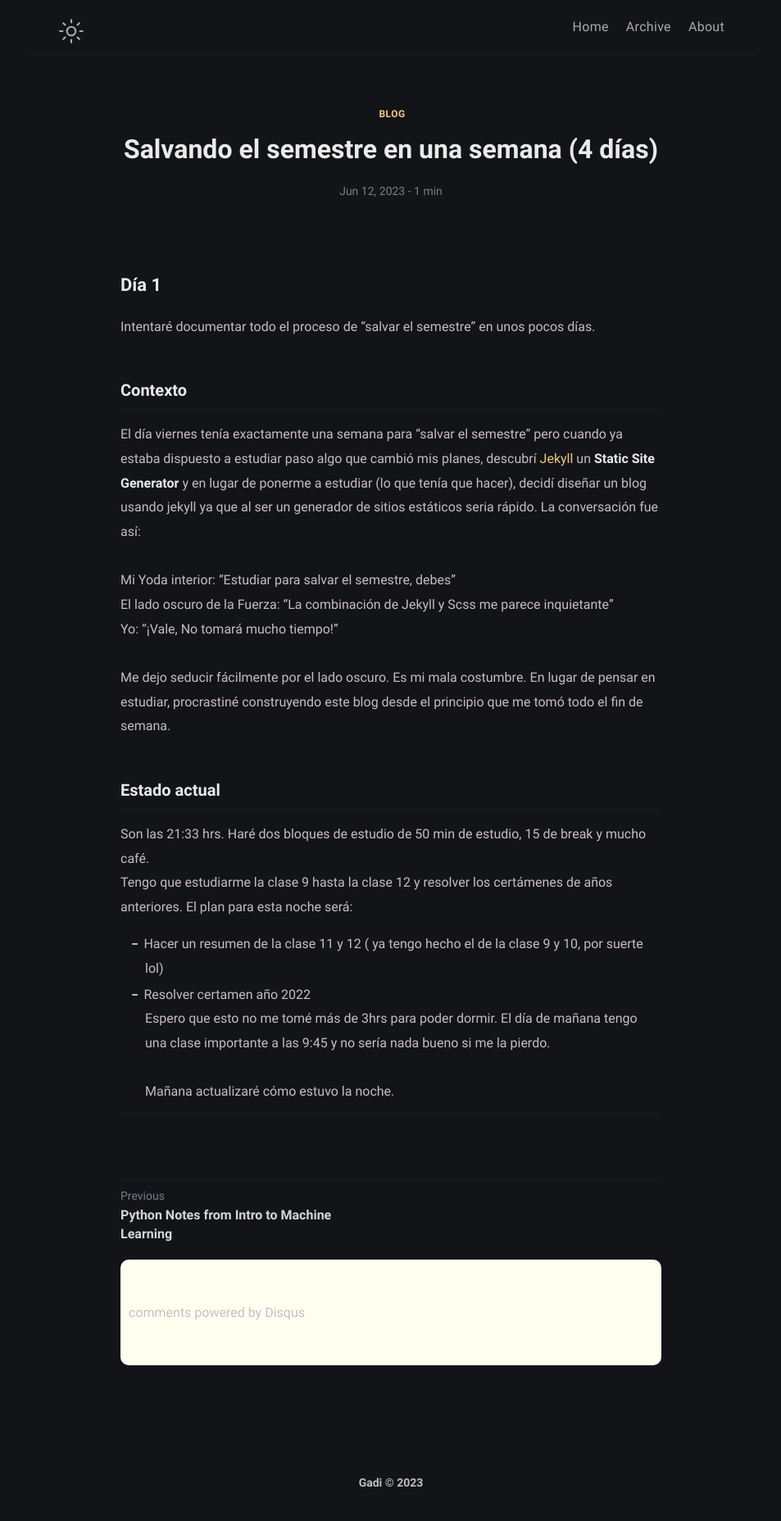
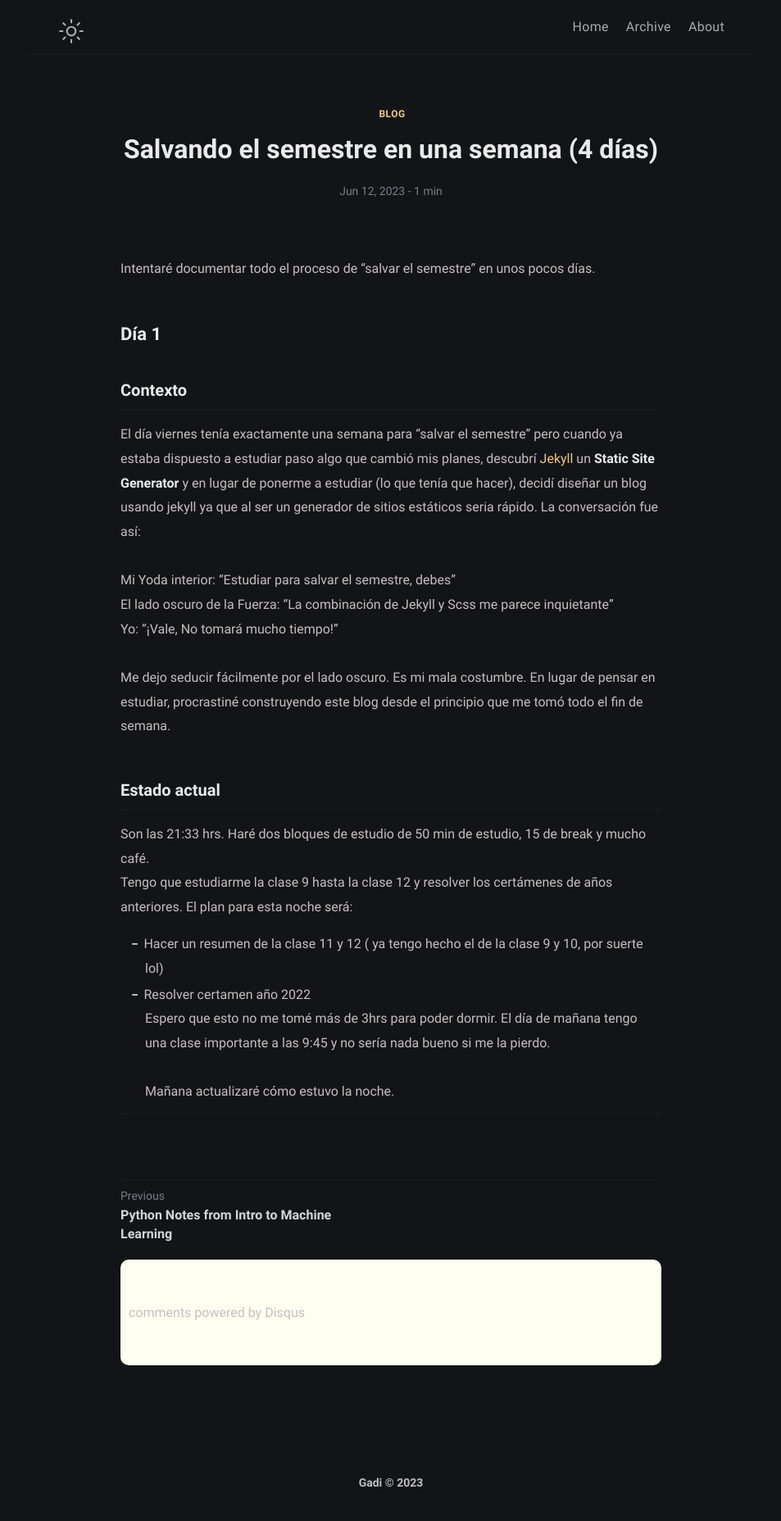
Before and after one commit to gadivalr/mess, a Jekyll site: the page built from _posts/2023-06-12-salvando-semestre.md, in a window 1280 px wide. Shown: the whole page at 82% size, without its empty margins (163-1116 px from the left). Built offline with Jekyll 4.4.1, drawn with Linux system fonts in a browser that asks for light colours; comment, search, counter and statistics services are not loaded.

```diff
--- a/_posts/2023-06-12-salvando-semestre.md
+++ b/_posts/2023-06-12-salvando-semestre.md
@@ -5,9 +5,10 @@ tags: [blog]
 description: intentaré documentar todo el proceso
 ---
 
-## Día 1
 
 Intentaré documentar todo el proceso de "salvar el semestre" en unos pocos días.
+
+## Día 1
 
 ### Contexto
 El día viernes tenía exactamente una semana para "salvar el semestre" pero cuando ya estaba dispuesto a estudiar paso algo que cambió mis planes, descubrí  [Jekyll](https://jekyllrb.com/) un **Static Site Generator**
```
